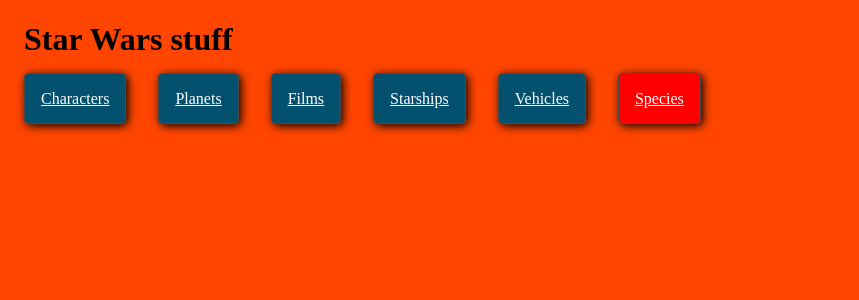
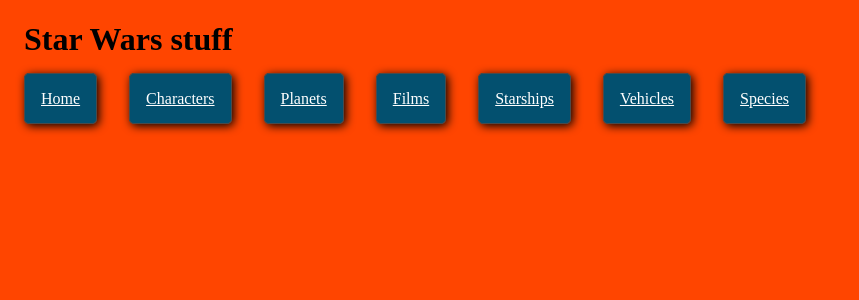
Before and after one commit to pdxman/sw-react, a React (Create React App) app: page / in a window 1280 px wide. Shown: the top 300 px of the page, without its empty margins (0-859 px from the left). Built offline with nearby package versions, Linux system fonts and the light colour scheme.

Commit message:
added header

```diff
--- a/src/App.js
+++ b/src/App.js
@@ -7,7 +7,7 @@
 import Starships from './pages/starships.js'
 import Vehicles from './pages/vehicles.js'
 import Species from './pages/species.js'
-import HomePage from './pages/home.js'
+// import HomePage from './pages/home.js'
 import { gsap } from "gsap";
 
 import {
@@ -34,13 +34,26 @@
     <div className="App">
       <h1 ref={headerRef}>Star Wars stuff</h1>
       <Router>
-          {<Route exact path="/" component={HomePage} />}
+      <div className="menu">
+            <div className="card-wrap">
+               <Link className="card-link" to="/">Home</Link>
+                <Link className="card-link" to="/people">Characters</Link>
+                <Link className="card-link" to="/planets">Planets</Link>
+                <Link className="card-link" to="/films">Films</Link>
+                <Link className="card-link" to="/starships">Starships</Link>
+                <Link className="card-link" to="/vehicles">Vehicles</Link>
+                <Link className="card-link" to="/species">Species</Link>
+            </div>
+        </div>
+          <Switch>
+            {/* <Route exact path="/" component={HomePage} /> */}
             <Route exact path="/people" component={People} />
             <Route exact path="/planets" component={Planets} />
             <Route exact path="/films" component={Films} />
             <Route exact path="/starships" component={Starships} />
             <Route exact path="/vehicles" component={Vehicles} />
             <Route exact path="/species" component={Species} />
+          </Switch>
         </Router>
     </div>
   );
--- a/src/index.css
+++ b/src/index.css
@@ -32,7 +32,7 @@
   color: #fff;
   border-radius: 5px;
 }
-.card-wrap{ margin-top: 2em; }
+.card-wrap{ margin-top: 2em; margin-bottom: 2em; }
 .card-link {
   padding: 1em;
   margin: 1em;
--- a/src/pages/home.js
+++ b/src/pages/home.js
@@ -63,7 +63,7 @@
     return(
         <div className="menu">
             <div className="card-wrap">
-                {/* <Link className="card-link" to="/">Home</Link> */}
+               <Link className="card-link" to="/">Home</Link>
                 <Link className="card-link" to="/people">Characters</Link>
                 <Link className="card-link" to="/planets">Planets</Link>
                 <Link className="card-link" to="/films">Films</Link>
```
Lines whose indentation alone changed are shown as unchanged.
